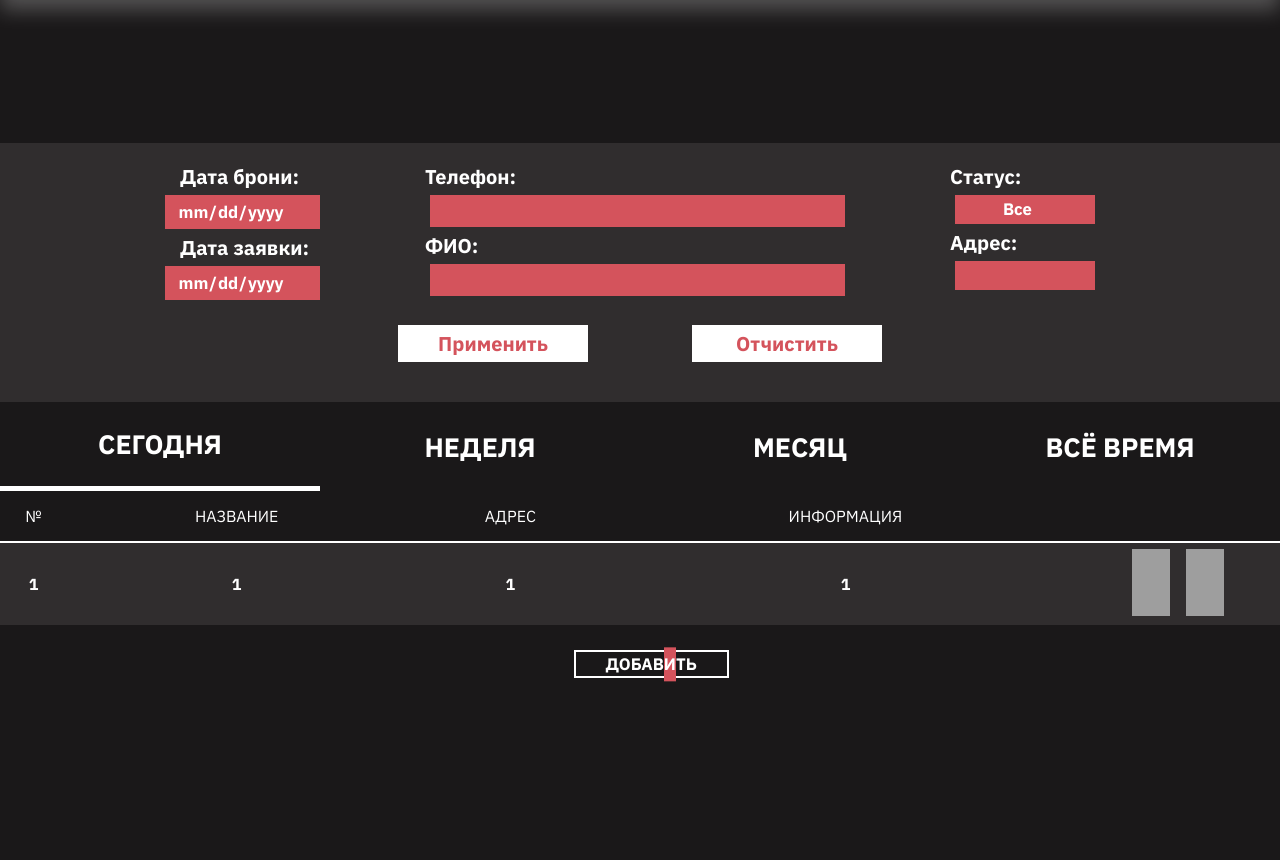
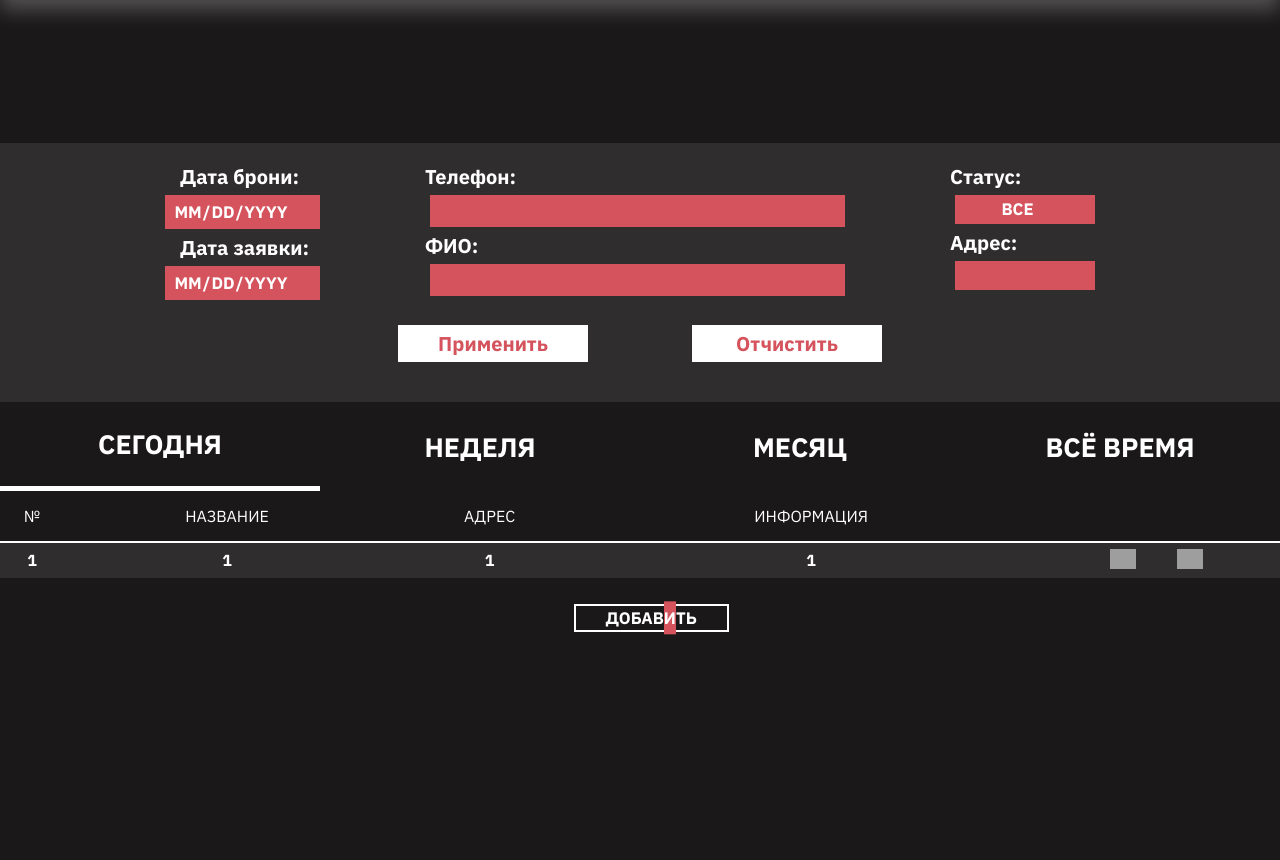
Before and after one commit to elkucher666/cw, a PHP site: template views/admin.html in a window 1280 px wide. Shown: the part 113-973 px from the top of the page. After the commit the page ends 748 px from the top, so only its background shows below. Run offline with PHP 8.4, Linux system fonts and the light colour scheme; the template is opened without the code that fills it, so the values that code supplies are empty; grey boxes are pictures that could not be loaded.

Commit message:
Style button edit and delete room, fixed style form

```diff
--- a/css/mainstyleadmin.css
+++ b/css/mainstyleadmin.css
@@ -107,6 +107,7 @@
           padding-inline-start: 0;
   display: flex;
   flex-direction: row;
+  text-transform: uppercase;
 }
 .content .filter .filterrow .filtercol .tel, .content .filter .filterrow .filtercol .fio {
   width: 31.25vw;
@@ -216,13 +217,23 @@
 .content #rooms_table tbody tr td:nth-child(3) {
   text-transform: uppercase;
 }
-.content #rooms_table tbody tr img {
+.content #rooms_table tbody tr td img {
   width: 100%;
   height: 5.2083333333vw;
   -o-object-fit: cover;
      object-fit: cover;
   -o-object-position: center;
      object-position: center;
+}
+.content #rooms_table tbody tr td button {
+  background-color: #302D2E;
+  border: none;
+  width: 50px;
+  margin: 0px 0.5208333333vw;
+}
+.content #rooms_table tbody tr td button img {
+  width: 2.0833333333vw;
+  height: auto;
 }
 .content .menustreet {
   display: flex;
@@ -349,11 +360,11 @@
   background-color: #302D2E;
   color: #ffffff;
 }
-#back_form .edit_form .formstep input[type=file] {
+#edit_back_form #application_form .formstep input[type=file], #edit_back_form #edit_form .formstep input[type=file], #back_form #application_form .formstep input[type=file], #back_form #edit_form .formstep input[type=file] {
   color: #ffffff;
   background: #302D2E;
 }
-#back_form .edit_form .formstep input[type=file]::file-selector-button {
+#edit_back_form #application_form .formstep input[type=file]::file-selector-button, #edit_back_form #edit_form .formstep input[type=file]::file-selector-button, #back_form #application_form .formstep input[type=file]::file-selector-button, #back_form #edit_form .formstep input[type=file]::file-selector-button {
   margin-right: 20px;
   border: none;
   background: #d4535c;
--- a/css/mainstyleadmin.scss
+++ b/css/mainstyleadmin.scss
@@ -108,6 +108,7 @@
                     padding-inline-start: 0;
                     display: flex;
                     flex-direction: row;
+                    text-transform: uppercase;
                 }
                 .tel, .fio {
                     width: calc(600 * $display);
@@ -223,6 +224,7 @@
     #rooms_table {
         tbody {
             tr {
+
                 td {
                     padding: 5px 0px;
                     &:nth-child(2) {
@@ -231,12 +233,23 @@
                     &:nth-child(3) {
                         text-transform: uppercase;
                     }
-                }
-                img {
-                    width: 100%;
-                    height: calc(100 * $display);
-                    object-fit: cover;
-                    object-position: center;
+                    img {
+                        width: 100%;
+                        height: calc(100 * $display);
+                        object-fit: cover;
+                        object-position: center;
+                    }
+                    button {
+                        background-color: $grey;
+                        border: none;
+                        width: 50px;
+                        margin: 0px calc(10 * $display);
+                        img {
+                            width: calc(40 * $display);
+                            height: auto;
+
+                        }
+                    }
                 }
             }
 
@@ -317,7 +330,7 @@
     }
 }
 
-#back_form {
+#edit_back_form, #back_form {
     display: flex;
     z-index: 10;
     width: 100%;
@@ -327,8 +340,7 @@
     background-color: #1a1819c6;
     justify-content: center;
     align-items: center;
-    //#application_form,
-    .edit_form {
+    #application_form, #edit_form {
         position: fixed;
         z-index: 10;
         background-color: $black;
@@ -341,7 +353,7 @@
         font-weight: 700;
         font-size: calc(30 * $display);
         //width: max-content;
-        #close {
+        #close, #edit_close {
             width: calc(30*$display);
             height: calc(30 * $display);
             position: sticky;
```
Also changed, not shown: other parts of css/mainstyleadmin.css (+17 -17 lines), img/room2.jpg (deleted), 1 other file.
